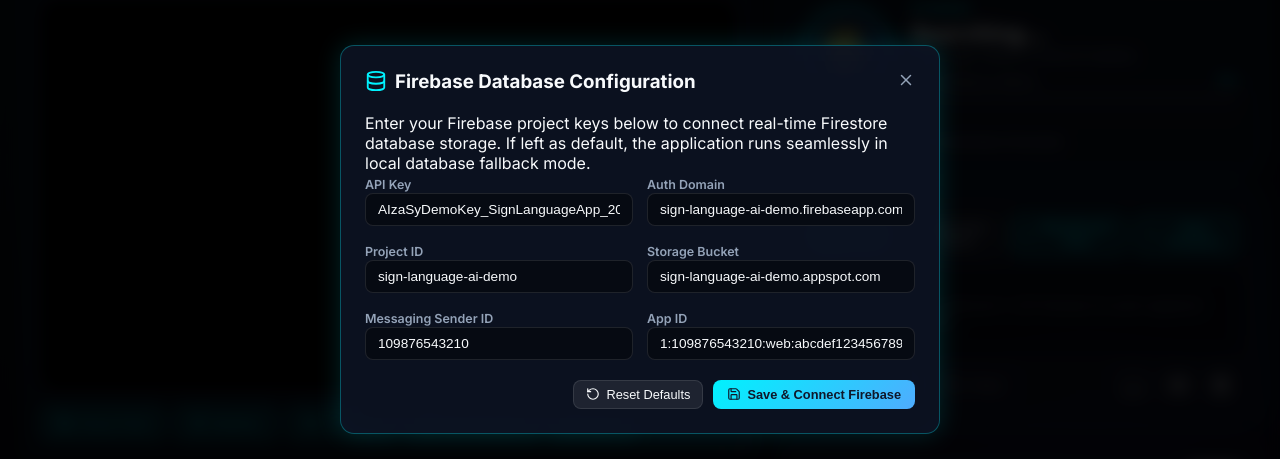
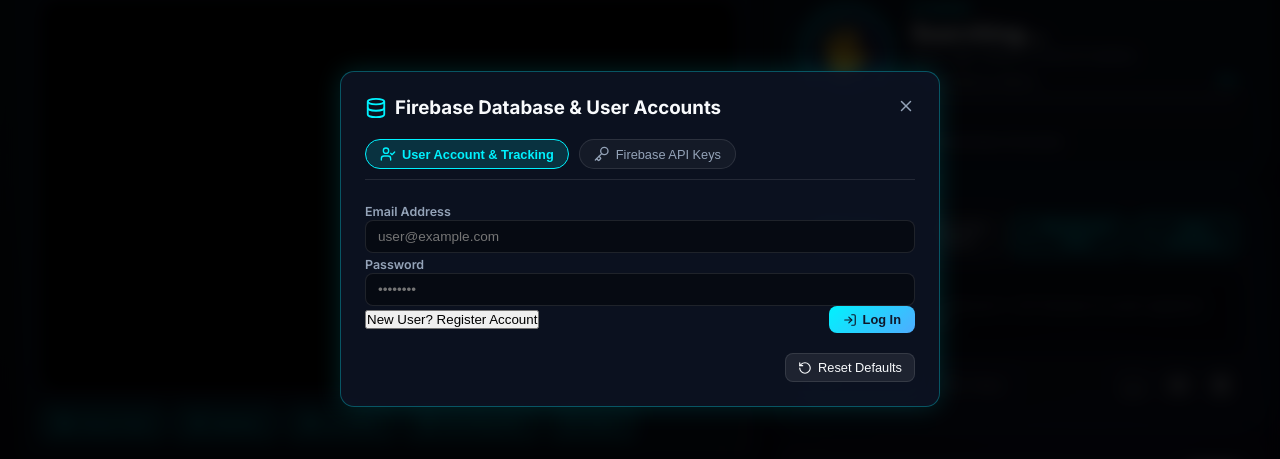
Before and after one commit to vedantp796/sign-language-ai-pwa, a React (Vite) app: page / in a window 1280 px wide. Both pictures are taken after a click on the button "Firebase (Demo)". Shown: the part 161-620 px from the top of the page. Built offline with nearby package versions, Linux system fonts and the light colour scheme; no server answers.

Commit message:
Add files via upload

```diff
--- a/src/components/FirebaseModal.jsx
+++ b/src/components/FirebaseModal.jsx
@@ -1,11 +1,21 @@
 import React, { useState } from 'react';
-import { X, Database, Check, Save, RotateCcw, ShieldCheck } from 'lucide-react';
-import { getFirebaseConfig, saveFirebaseConfig } from '../services/firebaseService';
+import { X, Database, Check, Save, RotateCcw, UserCheck, UserPlus, LogIn, LogOut, Key } from 'lucide-react';
+import { getFirebaseConfig, saveFirebaseConfig, firebaseService } from '../services/firebaseService';
 
 export default function FirebaseModal({ isOpen, onClose }) {
   if (!isOpen) return null;
 
   const currentConfig = getFirebaseConfig();
+  const [activeSubTab, setActiveSubTab] = useState('auth'); // 'auth' | 'config'
+
+  // Auth Form State
+  const [email, setEmail] = useState('');
+  const [password, setPassword] = useState('');
+  const [isRegisterMode, setIsRegisterMode] = useState(false);
+  const [authError, setAuthError] = useState('');
+  const [authSuccess, setAuthSuccess] = useState('');
+
+  // Firebase Config State
   const [apiKey, setApiKey] = useState(currentConfig.apiKey || '');
   const [authDomain, setAuthDomain] = useState(currentConfig.authDomain || '');
   const [projectId, setProjectId] = useState(currentConfig.projectId || '');
@@ -14,7 +24,35 @@
   const [appId, setAppId] = useState(currentConfig.appId || '');
   const [savedSuccess, setSavedSuccess] = useState(false);
 
-  const handleSave = () => {
+  const currentUser = firebaseService.currentUser;
+
+  const handleAuthSubmit = async (e) => {
+    e.preventDefault();
+    setAuthError('');
+    setAuthSuccess('');
+
+    if (!email || !password) {
+      setAuthError('Please enter email and password.');
+      return;
+    }
+
+    if (isRegisterMode) {
+      const res = await firebaseService.registerUser(email, password);
+      if (res.error) setAuthError(res.error);
+      else setAuthSuccess('Registered & Logged in successfully!');
+    } else {
+      const res = await firebaseService.loginUser(email, password);
+      if (res.error) setAuthError(res.error);
+      else setAuthSuccess('Logged in successfully!');
+    }
+  };
+
+  const handleLogout = async () => {
+    await firebaseService.logoutUser();
+    setAuthSuccess('Logged out!');
+  };
+
+  const handleSaveConfig = () => {
     const newConfig = {
       apiKey,
       authDomain,
@@ -28,7 +66,7 @@
     setTimeout(() => {
       setSavedSuccess(false);
       onClose();
-    }, 1500);
+    }, 1200);
   };
 
   const handleResetDefaults = () => {
@@ -42,17 +80,93 @@
         <div className="modal-header">
           <div className="flex-align-center gap-2">
             <Database size={22} className="cyan-icon" />
-            <h3 className="modal-title">Firebase Database Configuration</h3>
+            <h3 className="modal-title">Firebase Database & User Accounts</h3>
           </div>
           <button className="btn-close-modal" onClick={onClose}>
             <X size={18} />
           </button>
         </div>
 
+        {/* Modal Navigation Sub-tabs */}
+        <div className="modal-subtabs">
+          <button
+            className={`subtab-btn ${activeSubTab === 'auth' ? 'active' : ''}`}
+            onClick={() => setActiveSubTab('auth')}
+          >
+            <UserCheck size={16} />
+            <span>User Account & Tracking</span>
+          </button>
+
+          <button
+            className={`subtab-btn ${activeSubTab === 'config' ? 'active' : ''}`}
+            onClick={() => setActiveSubTab('config')}
+          >
+            <Key size={16} />
+            <span>Firebase API Keys</span>
+          </button>
+        </div>
+
         <div className="modal-body">
+          {activeSubTab === 'auth' ? (
+            <div className="auth-panel">
+              {currentUser && !currentUser.isAnonymous ? (
+                <div className="user-profile-card glass-panel">
+                  <div className="flex-between mb-2">
+                    <div>
+                      <h4 className="user-email">{currentUser.email}</h4>
+                      <p className="user-uid">UID: {currentUser.uid}</p>
+                    </div>
+                    <span className="badge-online">Logged In</span>
+                  </div>
+                  <button className="btn-danger-sm width-full mt-3" onClick={handleLogout}>
+                    <LogOut size={14} />
+                    <span>Log Out Account</span>
+                  </button>
+                </div>
+              ) : (
+                <form onSubmit={handleAuthSubmit} className="auth-form">
+                  <div className="form-group mb-3">
+                    <label className="control-label">Email Address</label>
+                    <input
+                      type="email"
+                      className="custom-input"
+                      placeholder="user@example.com"
+                      value={email}
+                      onChange={(e) => setEmail(e.target.value)}
+                    />
+                  </div>
+
+                  <div className="form-group mb-3">
+                    <label className="control-label">Password</label>
+                    <input
+                      type="password"
+                      className="custom-input"
+                      placeholder="••••••••"
+                      value={password}
+                      onChange={(e) => setPassword(e.target.value)}
+                    />
+                  </div>
+
+                  {authError && <div className="auth-alert error">{authError}</div>}
+                  {authSuccess && <div className="auth-alert success">{authSuccess}</div>}
+
+                  <div className="flex-between mt-4">
+                    <button type="button" className="btn-link" onClick={() => setIsRegisterMode(!isRegisterMode)}>
+                      {isRegisterMode ? 'Already have account? Log In' : 'New User? Register Account'}
+                    </button>
+
+                    <button type="submit" className="btn-primary-sm">
+                      {isRegisterMode ? <UserPlus size={14} /> : <LogIn size={14} />}
+                      <span>{isRegisterMode ? 'Register' : 'Log In'}</span>
+                    </button>
+                  </div>
+                </form>
+              )}
+            </div>
+          ) : (
+            <div className="config-panel">
               <p className="modal-description">
                 Enter your Firebase project keys below to connect real-time Firestore database storage.
-            If left as default, the application runs seamlessly in local database fallback mode.
               </p>
 
               <div className="firebase-form-grid">
@@ -95,27 +209,9 @@
                     onChange={(e) => setStorageBucket(e.target.value)}
                   />
                 </div>
-
-            <div className="form-group">
-              <label className="control-label">Messaging Sender ID</label>
-              <input
-                type="text"
-                className="custom-input"
-                value={messagingSenderId}
-                onChange={(e) => setMessagingSenderId(e.target.value)}
-              />
-            </div>
-
-            <div className="form-group">
-              <label className="control-label">App ID</label>
-              <input
-                type="text"
-                className="custom-input"
-                value={appId}
-                onChange={(e) => setAppId(e.target.value)}
-              />
               </div>
             </div>
+          )}
         </div>
 
         <div className="modal-footer">
@@ -124,10 +220,12 @@
             <span>Reset Defaults</span>
           </button>
 
-          <button className={`btn-primary-sm ${savedSuccess ? 'success' : ''}`} onClick={handleSave}>
+          {activeSubTab === 'config' && (
+            <button className={`btn-primary-sm ${savedSuccess ? 'success' : ''}`} onClick={handleSaveConfig}>
               {savedSuccess ? <Check size={14} /> : <Save size={14} />}
-            <span>{savedSuccess ? 'Config Saved & Reloading!' : 'Save & Connect Firebase'}</span>
+              <span>{savedSuccess ? 'Saved & Reloading!' : 'Save Firebase Config'}</span>
             </button>
+          )}
         </div>
       </div>
     </div>
--- a/src/index.css
+++ b/src/index.css
@@ -1249,3 +1249,66 @@
   font-family: monospace;
   font-size: 1.5rem;
 }
+
+/* Firebase Auth Modal Styles */
+.modal-subtabs {
+  display: flex;
+  gap: 10px;
+  border-bottom: 1px solid var(--border-glass);
+  padding-bottom: 10px;
+}
+
+.subtab-btn {
+  display: flex;
+  align-items: center;
+  gap: 6px;
+  padding: 6px 14px;
+  border-radius: var(--radius-full);
+  border: 1px solid var(--border-glass);
+  background: rgba(255, 255, 255, 0.04);
+  color: var(--text-muted);
+  font-size: 0.8rem;
+  cursor: pointer;
+}
+
+.subtab-btn.active {
+  background: rgba(0, 242, 254, 0.15);
+  border-color: var(--accent-cyan);
+  color: var(--accent-cyan);
+  font-weight: 700;
+}
+
+.auth-alert {
+  padding: 8px 12px;
+  border-radius: var(--radius-sm);
+  font-size: 0.8rem;
+  margin-top: 10px;
+}
+
+.auth-alert.error { background: rgba(255, 0, 127, 0.15); color: var(--accent-pink); border: 1px solid rgba(255, 0, 127, 0.3); }
+.auth-alert.success { background: rgba(0, 230, 118, 0.15); color: var(--accent-green); border: 1px solid rgba(0, 230, 118, 0.3); }
+
+.user-profile-card {
+  padding: 16px;
+}
+
+.user-email {
+  font-size: 1.05rem;
+  font-weight: 700;
+  color: var(--accent-cyan);
+}
+
+.user-uid {
+  font-size: 0.75rem;
+  color: var(--text-dim);
+  font-family: monospace;
+}
+
+.badge-online {
+  padding: 2px 8px;
+  border-radius: var(--radius-full);
+  background: rgba(0, 230, 118, 0.2);
+  color: var(--accent-green);
+  font-size: 0.72rem;
+  font-weight: 700;
+}
--- a/src/services/firebaseService.js
+++ b/src/services/firebaseService.js
@@ -1,6 +1,6 @@
 /**
- * Firebase Firestore & Database Integration Service
- * Stores sign language recognition history logs, saved sentences, and custom gesture datasets.
+ * Firebase Firestore & User Authentication Integration Service
+ * Manages User Accounts, Login Tracking, Usage Telemetry, and History Synchronization.
  */
 
 import { initializeApp, getApps, getApp } from 'firebase/app';
@@ -11,12 +11,21 @@
   getDocs,
   deleteDoc,
   doc,
+  setDoc,
+  getDoc,
   query,
   orderBy,
   limit,
   serverTimestamp
 } from 'firebase/firestore';
-import { getAuth, signInAnonymously } from 'firebase/auth';
+import {
+  getAuth,
+  signInAnonymously,
+  signInWithEmailAndPassword,
+  createUserWithEmailAndPassword,
+  signOut,
+  onAuthStateChanged
+} from 'firebase/auth';
 
 // Default / User Firebase Configuration
 const DEFAULT_FIREBASE_CONFIG = {
@@ -50,6 +59,7 @@
     this.app = null;
     this.db = null;
     this.auth = null;
+    this.currentUser = null;
     this.isConfigured = false;
     this.isOnline = false;
     this.initFirebase();
@@ -68,16 +78,21 @@
       this.auth = getAuth(this.app);
       this.isConfigured = true;
 
-      // Attempt anonymous sign-in
-      signInAnonymously(this.auth)
-        .then(() => {
+      // Auth Listener
+      onAuthStateChanged(this.auth, (user) => {
+        if (user) {
+          this.currentUser = user;
           this.isOnline = true;
-          console.log("Firebase Auth & Firestore Connected Successfully.");
-        })
-        .catch(err => {
-          console.log("Firebase running in Local Demo Mode:", err.message);
-          this.isOnline = false;
-        });
+          this.trackUserLogin(user);
+        } else {
+          this.currentUser = null;
+          // Fallback to anonymous auth if not signed in
+          signInAnonymously(this.auth).catch(e => {
+            console.log("Local fallback mode:", e.message);
+            this.isOnline = false;
+          });
+        }
+      });
     } catch (e) {
       console.warn("Firebase initialization notice:", e.message);
       this.isConfigured = false;
@@ -85,12 +100,93 @@
     }
   }
 
-  // Save a recognized sentence / history entry to Firestore (or localStorage fallback)
-  async saveHistoryRecord(sentence, gestureCount, primaryGesture) {
+  // 1. USER AUTHENTICATION METHODS
+  async registerUser(email, password, displayName = 'Sign User') {
+    if (!this.auth) return { error: 'Firebase Auth not initialized' };
+    try {
+      const cred = await createUserWithEmailAndPassword(this.auth, email, password);
+      await this.trackUserLogin(cred.user, displayName);
+      return { user: cred.user };
+    } catch (err) {
+      return { error: err.message };
+    }
+  }
+
+  async loginUser(email, password) {
+    if (!this.auth) return { error: 'Firebase Auth not initialized' };
+    try {
+      const cred = await signInWithEmailAndPassword(this.auth, email, password);
+      await this.trackUserLogin(cred.user);
+      return { user: cred.user };
+    } catch (err) {
+      return { error: err.message };
+    }
+  }
+
+  async logoutUser() {
+    if (this.auth) {
+      await signOut(this.auth);
+    }
+  }
+
+  // 2. TRACK USER & USAGE TELEMETRY IN FIRESTORE
+  async trackUserLogin(user, displayName = null) {
+    if (!this.db || !user) return;
+    const userRef = doc(this.db, 'users', user.uid);
+    try {
+      const snap = await getDoc(userRef);
+      const nowStr = new Date().toISOString();
+
+      if (snap.exists()) {
+        await setDoc(userRef, {
+          lastLoginAt: nowStr,
+          loginCount: (snap.data().loginCount || 1) + 1,
+          updatedAt: serverTimestamp ? serverTimestamp() : nowStr
+        }, { merge: true });
+      } else {
+        await setDoc(userRef, {
+          uid: user.uid,
+          email: user.email || 'Anonymous Guest',
+          isAnonymous: user.isAnonymous,
+          displayName: displayName || (user.isAnonymous ? 'Guest User' : user.email.split('@')[0]),
+          createdAt: nowStr,
+          lastLoginAt: nowStr,
+          loginCount: 1,
+          deviceOS: navigator.platform || 'Unknown'
+        });
+      }
+
+      // Log App Usage Activity
+      await this.logActivity('USER_LOGIN', { uid: user.uid, isAnonymous: user.isAnonymous });
+    } catch (e) {
+      console.warn("Firestore user tracking notice:", e.message);
+    }
+  }
+
+  async logActivity(action, details = {}) {
+    if (!this.db) return;
+    try {
+      await addDoc(collection(this.db, 'app_activity_logs'), {
+        action,
+        uid: this.currentUser?.uid || 'anon',
+        userEmail: this.currentUser?.email || 'Guest',
+        details,
+        timestamp: new Date().toISOString()
+      });
+    } catch (e) {
+      // Ignore background log errors
+    }
+  }
+
+  // 3. HISTORY TRANSLATION LOGGING (Per User & Global)
+  async saveHistoryRecord(sentence, gestureCount, primaryGesture, mode = 'text') {
     const record = {
+      uid: this.currentUser?.uid || 'anon',
+      userEmail: this.currentUser?.email || 'Guest User',
       sentence,
       gestureCount: gestureCount || 1,
       primaryGesture: primaryGesture || 'Mixed',
+      mode: mode || 'text',
       timestamp: new Date().toISOString(),
       createdAt: serverTimestamp ? serverTimestamp() : new Date().toISOString()
     };
@@ -98,9 +194,10 @@
     if (this.isConfigured && this.isOnline) {
       try {
         const docRef = await addDoc(collection(this.db, 'sign_language_history'), record);
+        await this.logActivity('SENTENCE_TRANSLATED', { sentence, mode });
         return { id: docRef.id, ...record };
       } catch (err) {
-        console.warn("Firestore write failed, falling back to local storage:", err.message);
+        console.warn("Firestore write failed, using local fallback:", err.message);
       }
     }
 
@@ -112,14 +209,13 @@
     return localRecord;
   }
 
-  // Load history records from Firestore (or localStorage)
   async fetchHistoryRecords() {
     if (this.isConfigured && this.isOnline) {
       try {
         const q = query(
           collection(this.db, 'sign_language_history'),
           orderBy('createdAt', 'desc'),
-          limit(30)
+          limit(40)
         );
         const querySnapshot = await getDocs(q);
         const docs = [];
@@ -128,22 +224,20 @@
         });
         if (docs.length > 0) return docs;
       } catch (err) {
-        console.warn("Firestore fetch error, reading local fallback:", err.message);
+        console.warn("Firestore fetch notice:", err.message);
       }
     }
 
-    // Local Storage Fallback
     const localHistory = JSON.parse(localStorage.getItem('local_sign_history') || '[]');
     return localHistory;
   }
 
-  // Delete history item
   async deleteHistoryRecord(id) {
     if (this.isConfigured && this.isOnline && !id.startsWith('local_')) {
       try {
         await deleteDoc(doc(this.db, 'sign_language_history', id));
       } catch (e) {
-        console.warn("Firestore delete failed:", e.message);
+        console.warn("Firestore delete notice:", e.message);
       }
     }
 
@@ -152,14 +246,13 @@
     localStorage.setItem('local_sign_history', JSON.stringify(filtered));
   }
 
-  // Clear all history
   async clearAllHistory() {
     localStorage.removeItem('local_sign_history');
   }
 
-  // Save Custom Gesture Landmark Dataset
   async saveCustomGesture(name, landmarkData) {
     const record = {
+      uid: this.currentUser?.uid || 'anon',
       name,
       landmarks: landmarkData,
       timestamp: new Date().toISOString()
@@ -168,9 +261,7 @@
     if (this.isConfigured && this.isOnline) {
       try {
         await addDoc(collection(this.db, 'custom_gestures'), record);
-      } catch (e) {
-        console.warn("Firestore custom gesture save failed:", e.message);
-      }
+      } catch (e) {}
     }
 
     const localCustom = JSON.parse(localStorage.getItem('local_custom_gestures') || '[]');
@@ -178,7 +269,6 @@
     localStorage.setItem('local_custom_gestures', JSON.stringify(localCustom));
   }
 
-  // Fetch Custom Gestures
   async fetchCustomGestures() {
     const localCustom = JSON.parse(localStorage.getItem('local_custom_gestures') || '[]');
     return localCustom;
```
Also changed, not shown: src/components/HistoryLog.jsx (+16 -8 lines). Lines whose indentation alone changed are shown as unchanged.
